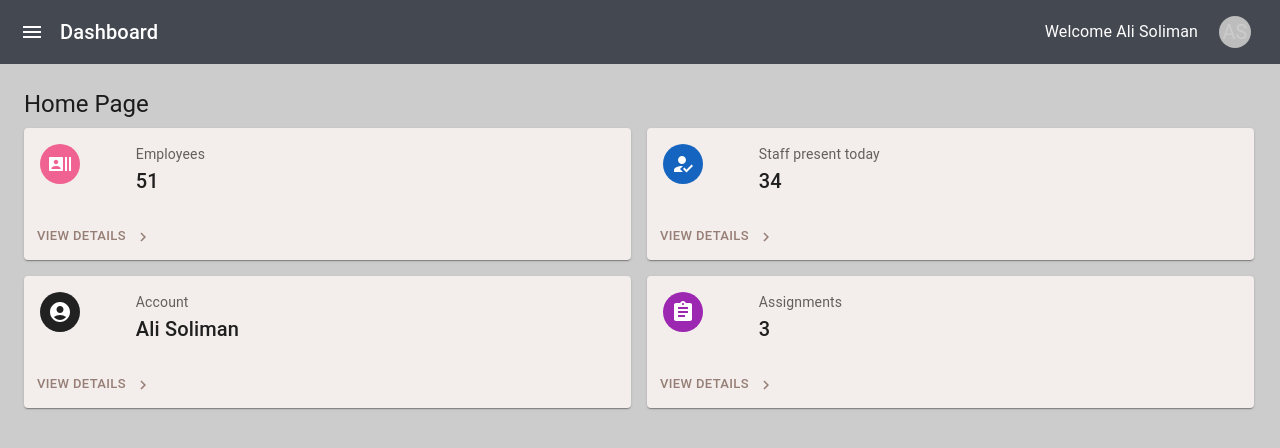
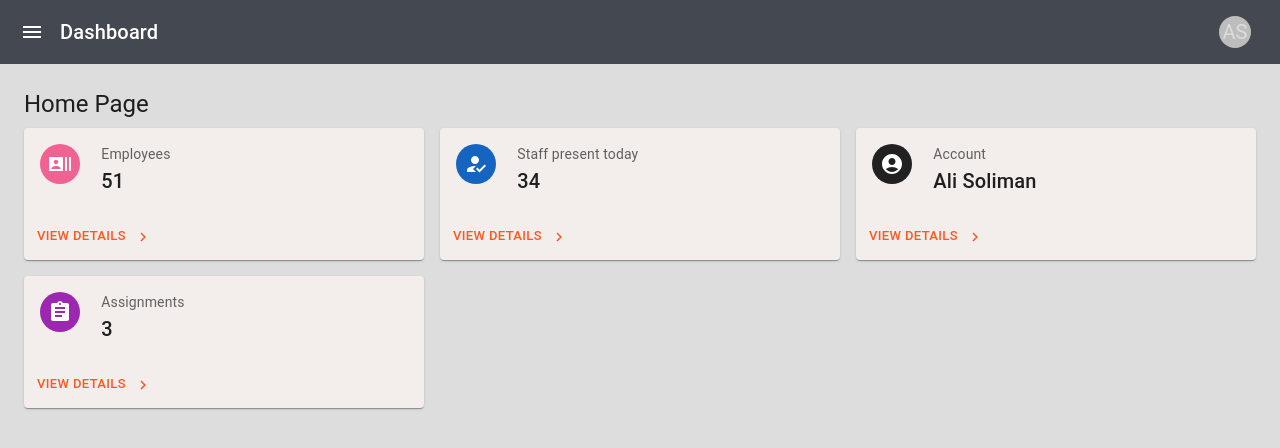
Before and after one commit to RustedMiind/Dasboard-FrontEnd-MUI, a React (Create React App) app: page / in a window 1280 px wide. Shown: the top 448 px of the page. Built offline with nearby package versions, Linux system fonts and the light colour scheme.

Commit message:
fixed the resize dont update cards width issue

```diff
--- a/src/App.scss
+++ b/src/App.scss
@@ -3,3 +3,13 @@
   padding: 0;
   box-sizing: border-box;
 }
+
+.App {
+  max-width: 100vw;
+  width: 100vw;
+  overflow-x: hidden;
+}
+
+#main {
+  max-width: 100%;
+}
--- a/src/App.tsx
+++ b/src/App.tsx
@@ -1,6 +1,6 @@
 import "./App.scss";
 import Layout from "./Layout/Layout";
-import { blueGrey, grey, pink } from "@mui/material/colors";
+import * as colors from "@mui/material/colors";
 import { ThemeProvider, createTheme } from "@mui/material";
 
 const theme = createTheme({
@@ -21,11 +21,12 @@ const theme = createTheme({
       main: "#444850",
     },
     secondary: {
-      main: "#967E76",
+      // main: "#967E76",
+      main: colors.deepOrange[500],
     },
     background: {
       paper: "#f3eeeb",
-      default: "#CCCCCC",
+      default: "#DDDDDD",
     },
   },
 });
--- a/src/Layout/Layout.tsx
+++ b/src/Layout/Layout.tsx
@@ -58,7 +58,7 @@ function Layout() {
       <Navbar open={open} handleDrawerOpen={handleDrawerOpen} />
       <Box component="main" sx={{ flexGrow: 1, p: 3 }}>
         <DrawerHeader />
-        <Box className="page-content" id="main">
+        <Box className="page-content" id="main" sx={{ width: "100%" }}>
           <AppRoutes />
         </Box>
       </Box>
--- a/src/components/icon-see-more-card/IconSeeMoreCard.tsx
+++ b/src/components/icon-see-more-card/IconSeeMoreCard.tsx
@@ -13,9 +13,7 @@ import { NavLink } from "react-router-dom";
 
 export default function IconSeeMoreCard(props: PropsType) {
   return (
-    <Card
-      sx={{ display: "inline-block", minWidth: 275, width: props.width || 345 }}
-    >
+    <Card sx={{ display: "inline-block", width: props.width || 345 }}>
       <CardContent sx={{ flexDirection: "row" }}>
         <Grid container>
           <Grid item xs={2}>
--- a/src/components/navbar/Navbar.tsx
+++ b/src/components/navbar/Navbar.tsx
@@ -45,7 +45,6 @@ function Navbar({ open, handleDrawerOpen }: PropsType) {
         >
           Dashboard
         </Typography>
-        <Typography>Welcome Ali Soliman</Typography>
         <UserAvatar />
       </Toolbar>
     </AppBar>
--- a/src/components/person-card/PersonCard.tsx
+++ b/src/components/person-card/PersonCard.tsx
@@ -129,6 +129,7 @@ export default function PersonCard({ user, width }: PropsType) {
         ) : (
           <Button
             component={NavLink}
+            color="secondary"
             to={`/users/${isPlaceholder ? <Skeleton /> : user.id}`}
           >
             View Profile
--- a/src/functions/fitCardsToWidth.tsx
+++ b/src/functions/fitCardsToWidth.tsx
@@ -1,21 +1,35 @@
 function fitCardsToWidth(params?: props): result {
   const defaultWidth = params?.defaultWidth || 345,
     gap = params?.gap || 16,
+    windowPadding = params?.windowPadding || 48,
     containerId = params?.containerId || "main";
 
   const CARD_DEFAULT_WIDTH = defaultWidth;
-  const mainContainer = document.getElementById(containerId);
-  let fullWidth = mainContainer?.clientWidth;
+  // const mainContainer = document.getElementById(containerId);
+  // console.log(mainContainer);
+  let fullWidth = window.innerWidth - windowPadding;
+  console.log("fullWidth", fullWidth);
   fullWidth = typeof fullWidth === "number" ? fullWidth : CARD_DEFAULT_WIDTH;
+  console.log("fullWidth2", fullWidth);
   const cardsPerRow = Math.floor(fullWidth / CARD_DEFAULT_WIDTH);
   const cardWidth = Math.floor(
-    (fullWidth - cardsPerRow * gap + 14) / cardsPerRow
+    (fullWidth - (cardsPerRow * gap - gap)) / cardsPerRow
   );
-  return { itemWidth: cardWidth, itemsPerRow: cardsPerRow };
+  console.log("cardsPerRow", cardsPerRow, "cardWidth", cardWidth);
+
+  return {
+    itemWidth: cardsPerRow >= 2 ? cardWidth : fullWidth,
+    itemsPerRow: cardsPerRow,
+  };
 }
 
 type props =
-  | { defaultWidth?: number; containerId?: string; gap?: number }
+  | {
+      defaultWidth?: number;
+      containerId?: string;
+      gap?: number;
+      windowPadding?: number;
+    }
   | undefined;
 
 type result = {
--- a/src/pages/employees/EmployeesPage.tsx
+++ b/src/pages/employees/EmployeesPage.tsx
@@ -14,11 +14,11 @@ function EmployeesPage() {
   useEffect(() => {
     handleCardWidth();
     window.addEventListener("resize", handleCardWidth);
-    setTimeout(() => setUsers(data), 1000);
+    setTimeout(() => setUsers(data), 500);
     return () => {
       window.removeEventListener("resize", handleCardWidth);
     };
-  });
+  }, []);
   function handleCardWidth() {
     setCardWidth(itemWidth());
   }
--- a/src/pages/main/Main.tsx
+++ b/src/pages/main/Main.tsx
@@ -11,16 +11,19 @@ import { useEffect, useState } from "react";
 import fitCardsToWidth from "../../functions/fitCardsToWidth";
 
 function MainPage() {
-  const itemWidth = () => fitCardsToWidth({ defaultWidth: 450 }).itemWidth;
-  const [cardWidth, setCardWidth] = useState(itemWidth());
+  const [cardWidth, setCardWidth] = useState<number>(0);
+
+  const itemWidth = () => fitCardsToWidth({ defaultWidth: 400 }).itemWidth;
+  console.log(itemWidth());
 
   useEffect(() => {
     handleCardWidth();
+    console.log("useEffect Ran");
     window.addEventListener("resize", handleCardWidth);
     return () => {
       window.removeEventListener("resize", handleCardWidth);
     };
-  });
+  }, []);
   function handleCardWidth() {
     setCardWidth(itemWidth());
   }
```
